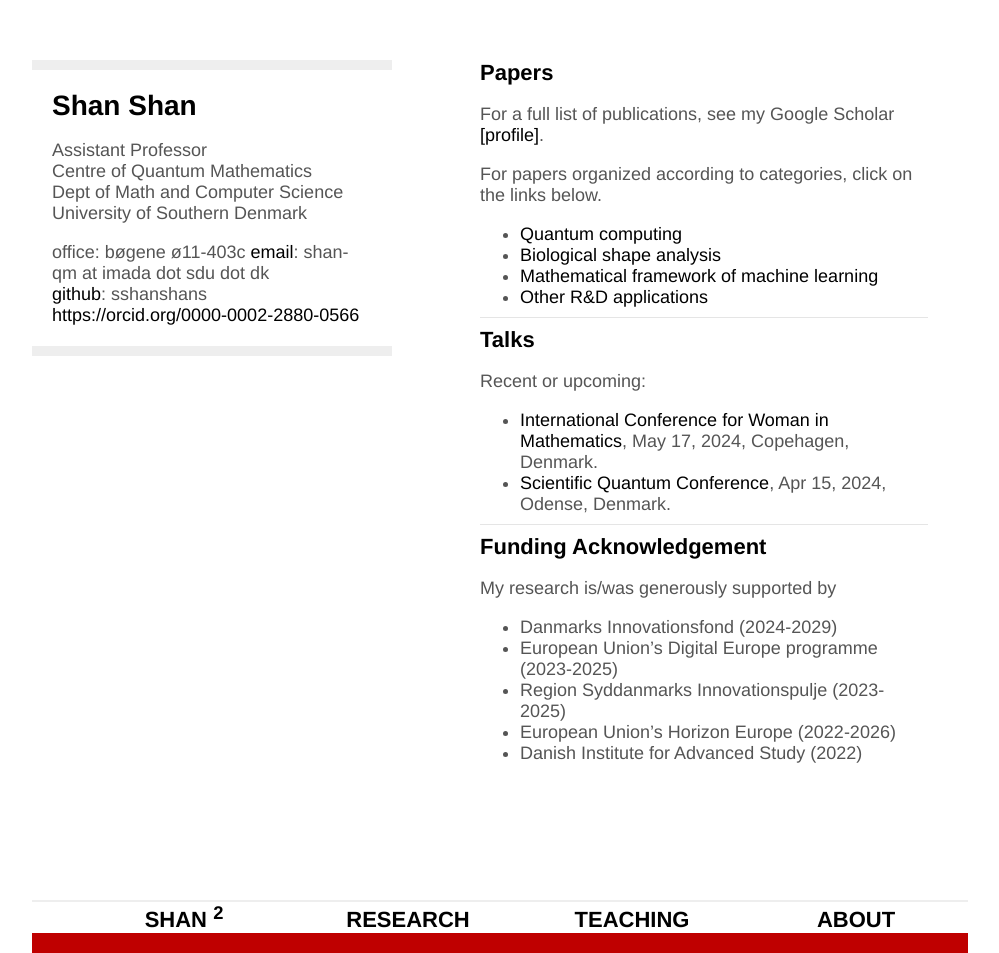
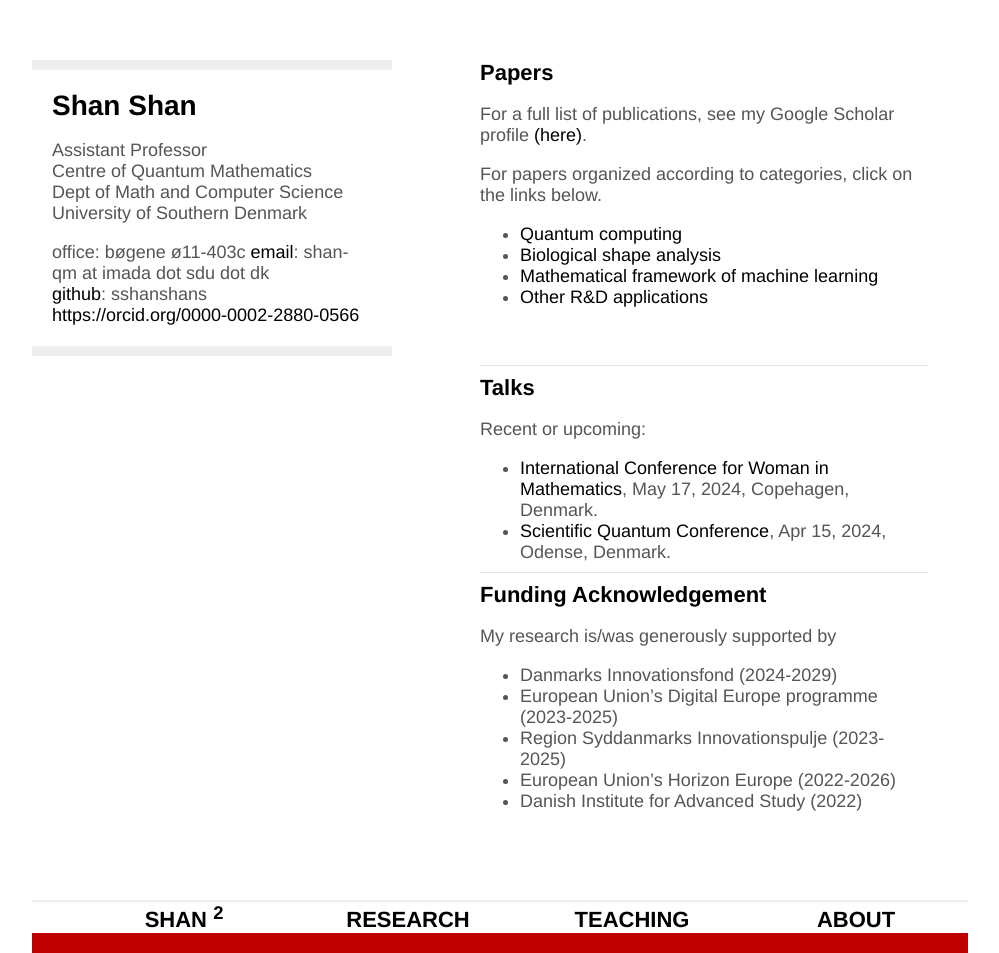
Before and after one commit to sshanshans/sshanshans.github.io, a Jekyll site: the page built from research/research.md, in a window 1280 px wide and 953 px high. Shown: the whole window, without its empty margins (160-1159 px from the left). Built offline with Jekyll 4.4.1, drawn with Linux system fonts in a browser that asks for light colours.

Commit message:
Update research.md

```diff
--- a/research/research.md
+++ b/research/research.md
@@ -5,7 +5,7 @@ description: Research
 ---
 
 ### Papers
-For a full list of publications, see my Google Scholar [[profile]](https://scholar.google.com/citations?user=ZJz-eI0AAAAJ&hl=en&authuser=1).
+For a full list of publications, see my Google Scholar profile [(here)](https://scholar.google.com/citations?user=ZJz-eI0AAAAJ&hl=en&authuser=1).
 
 For papers organized according to categories, click on the links below.
 
@@ -14,6 +14,7 @@ For papers organized according to categories, click on the links below.
 * [Mathematical framework of machine learning](../research/ml.html) <br />
 * [Other R&D applications](../research/other.html)
 
+<br>
 <hr />
 
 ### Talks
```
